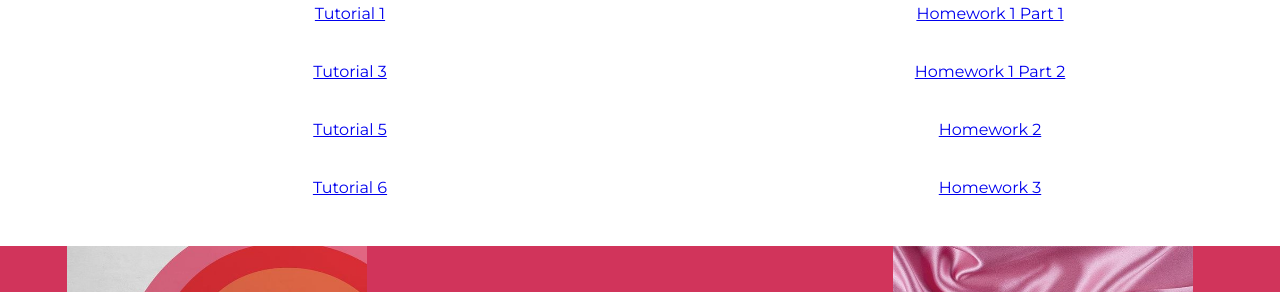
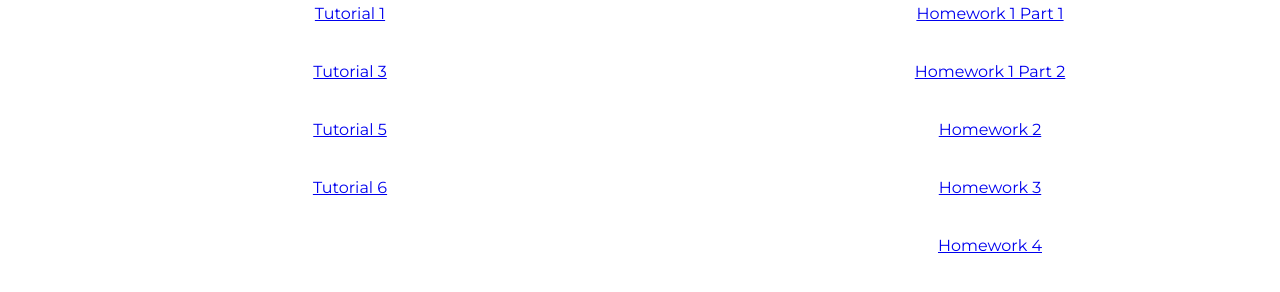
Before and after one commit to kimberlyj99/cs130-coursework, a plain HTML site: page index.html in a window 1280 px wide. Shown: the part 309-601 px from the top of the page. Drawn offline with Linux system fonts and the light colour scheme; a web font is replaced by a local one.

Commit message:
Updating my homepage with tutorial07/hw04

```diff
--- a/index.html
+++ b/index.html
@@ -53,6 +53,10 @@
 
             <br>
 
+            <a href="https://kimberlyj99.github.io/cs130-coursework/hw04/your_task/index.html">Homework 4</a>
+
+            <br>
+
             </section>
 
         </aside>
```
